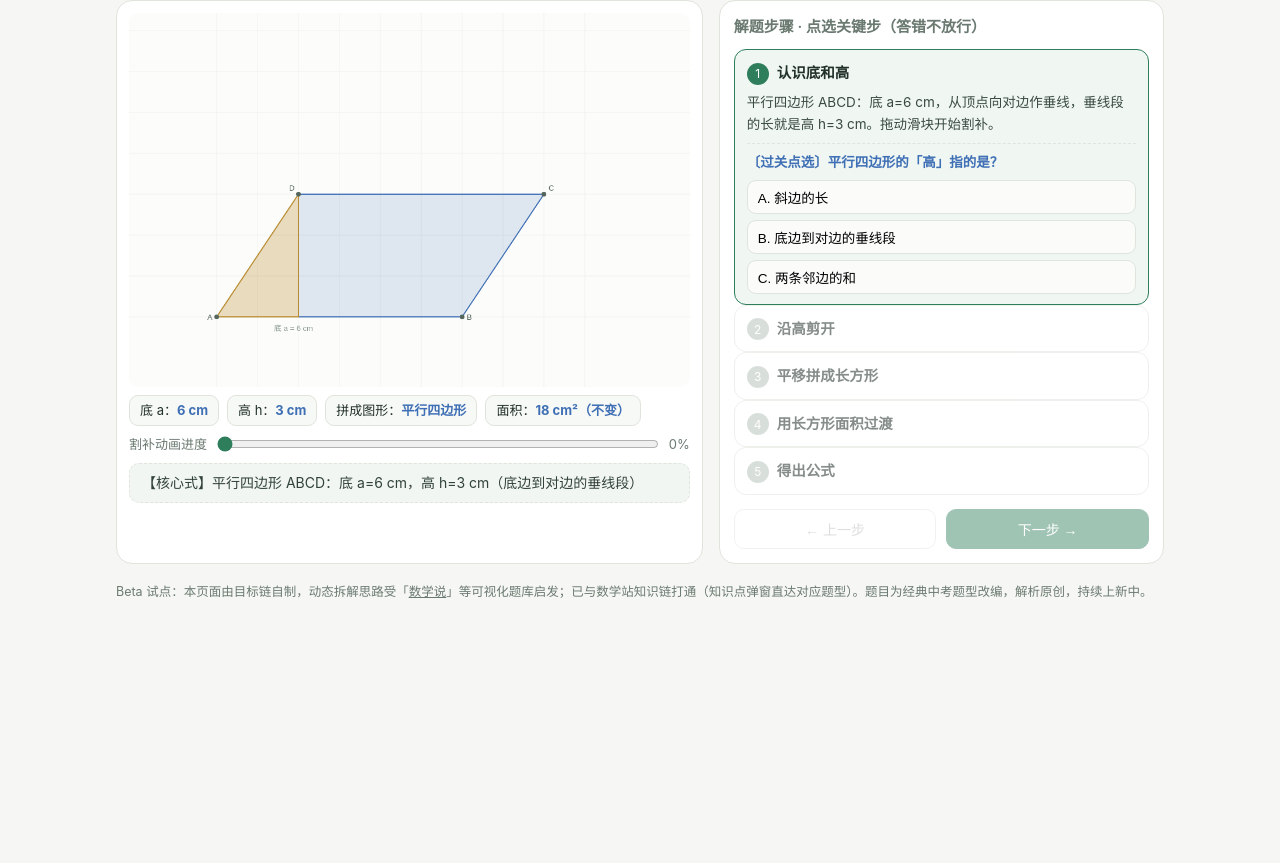
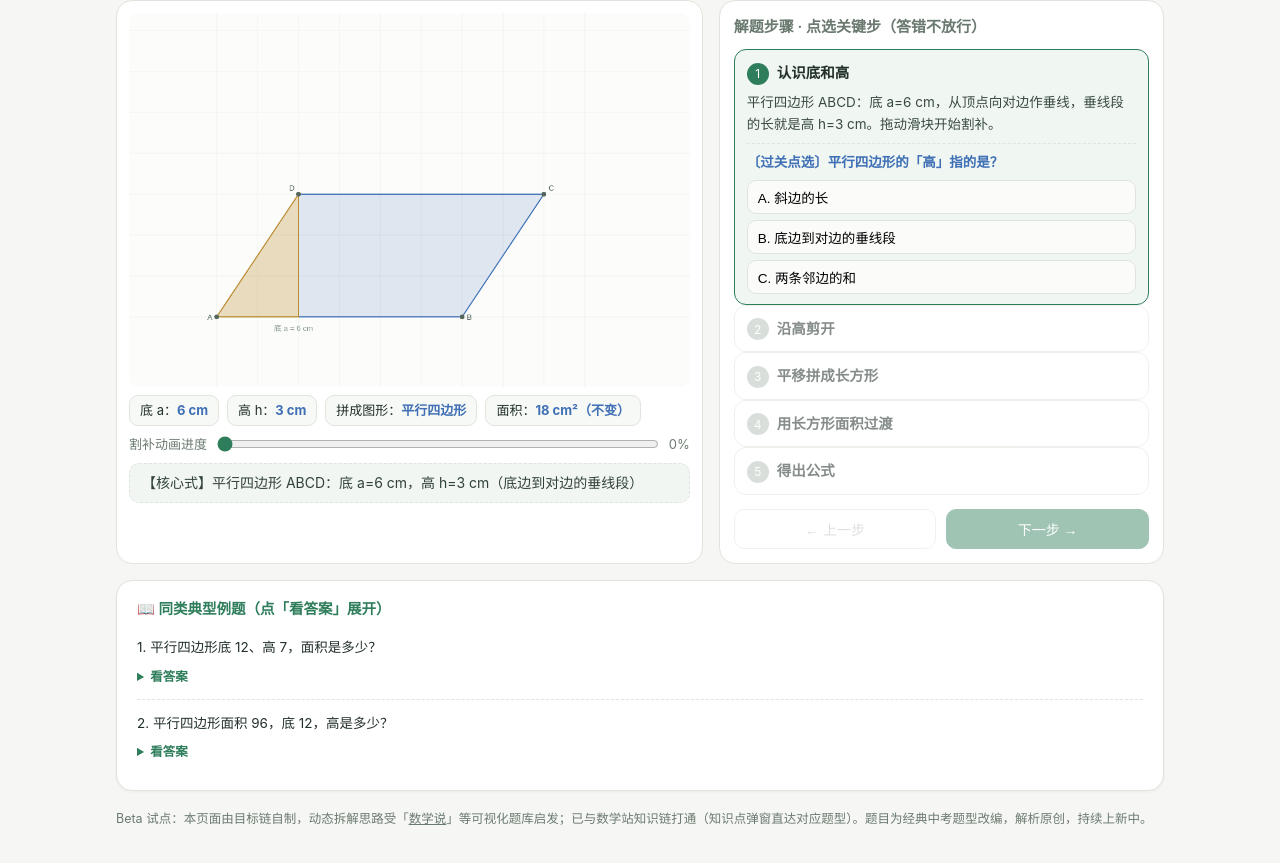
Before and after one commit to jinxiuqilin/mubiaolian, a plain HTML site: page mathviz/index.html in a window 1280 px wide. Shown: the part 546-1409 px from the top of the page. Before the commit the page ends 1208 px from the top, so only its background shows below. Drawn offline with Linux system fonts and the light colour scheme.

Commit message:
mathviz 全部 15 题配典型例题：每题 2 道同类例题（题干+答案+思路，答案折叠），展示在解题区下方随题型切换

```diff
--- a/mathviz/index.html
+++ b/mathviz/index.html
@@ -60,6 +60,15 @@ canvas#cv{width:100%;height:auto;display:block;border-radius:10px;background:#fc
 .btn:disabled{opacity:.45;cursor:not-allowed}
 .footnote{margin-top:18px;font-size:12.5px;color:var(--dim)}
 @media(max-width:760px){.stage{flex-direction:column}.steps{min-width:0}}
+.exbox{background:var(--card);border:1px solid var(--line);border-radius:16px;padding:16px 20px;margin-top:16px;box-shadow:0 1px 3px rgba(34,48,42,.05)}
+.exbox h3{font-size:14.5px;font-weight:700;color:var(--acc);margin:0 0 4px}
+.exitem{padding:12px 0;border-top:1px dashed var(--line)}
+.exitem:first-of-type{border-top:none}
+.exq{font-size:13.5px;color:var(--ink);line-height:1.65}
+.exitem details{margin-top:8px}
+.exitem summary{font-size:12.5px;color:var(--acc);cursor:pointer;font-weight:600;user-select:none}
+.exa{font-size:13px;color:var(--dim);margin-top:8px;background:rgba(46,125,91,.06);border-radius:10px;padding:10px 14px;line-height:1.7}
+.exa b{color:var(--ink)}
 </style>
 </head>
 <body>
@@ -94,6 +103,8 @@ canvas#cv{width:100%;height:auto;display:block;border-radius:10px;background:#fc
       </div>
     </div>
   </div>
+
+  <div class="exbox" id="exbox"></div>
 
   <p class="footnote">Beta 试点：本页面由目标链自制，动态拆解思路受「<a href="https://www.shuxueshuo.com" target="_blank" rel="noopener" style="color:inherit;text-decoration:underline">数学说</a>」等可视化题库启发；已与数学站知识链打通（知识点弹窗直达对应题型）。题目为经典中考题型改编，解析原创，持续上新中。</p>
 </div>
@@ -886,6 +897,8 @@ function drawO(){
 }
 const PROBS=[
  {name:'A',tab:'题 A · 二次函数动点求最值',grade:'中考',draw:drawA,
+  ex:[['抛物线 y = x² − 4x + 3 与 x 轴的交点坐标是？','(1,0) 和 (3,0)','令 y=0：x²−4x+3=0 → (x−1)(x−3)=0，交点横坐标就是两个根'],
+     ['y = −x² + 2x + 3 的最大值是多少？','4（当 x=1 时）','配方 y = −(x−1)² + 4，开口向下 → 顶点处取最大']],
   slider:{label:'P 点位置（x）',min:10,max:2900,val:1500,fmt:v=>(v/1000).toFixed(2)},
   apply:v=>{px=v/1000;},
   readout:()=>[
@@ -907,6 +920,8 @@ const PROBS=[
     q:'S 的最大值 = ？',o:['27/8','9/2','27/4'],a:0,hint:'顶点纵坐标 27/8 = 3.375。'}
   ]},
  {name:'B',tab:'题 B · 正方形折叠求线段',grade:'中考',draw:drawB,
+  ex:[['矩形 ABCD，AB=8，AD=10，把 △ADE 沿 AE 折叠使 D 恰好落在 BC 上的 F 处，求 BF。','BF = 6','折叠不变长 → AF=AD=10；Rt△ABF 中 AB=8 → BF=√(10²−8²)=6'],
+     ['矩形 ABCD，AB=4，BC=8，沿对角线 AC 折叠，B 落在 B′，B′C 交 AD 于 E，求 △DEC 的面积。','6','AD∥BC → ∠EAC=∠ECA → AE=CE；设 AE=x 解得 x=5 → DE=3，S=½×3×4=6']],
   slider:{label:'折叠角度',min:0,max:180,val:180,fmt:v=>Math.round(v)+'°'},
   apply:v=>{fold=v;},
   readout:()=>[['折叠角',Math.round(fold)+'°'],['DG（答案区，解完看）',cur>=4?'4.5':'待解']],
@@ -927,6 +942,8 @@ const PROBS=[
     q:'DG = ？',o:['3','4.5','5'],a:1,hint:'展开 (12−x)²，消去 x² 项。'}
   ]},
  {name:'C',tab:'题 C · 方案比较（一次函数与不等式）',grade:'中考',draw:drawC,
+  ex:[['甲店笔 3 元/支，乙店 2 元/支但需先付 12 元会员费，买几支时两店同价？','12 支','3x = 2x+12 → x=12；少于 12 支选甲，多于 12 支选乙'],
+     ['话费 A：月租 18 元 + 0.1 元/分；B：无月租 0.25 元/分。通话超过多少分钟 A 更划算？','超过 120 分钟','18+0.1x < 0.25x → x>120']],
   slider:{label:'人数 x',min:1,max:20,val:12,fmt:v=>Math.round(v)+' 人'},
   apply:v=>{nx=Math.round(v);},
   readout:()=>[['人数 x',nx+' 人'],['A 方案',(nx*80)+' 元'],['B 方案',(40*nx+400)+' 元'],['当前更省',nx<10?'A 方案':nx>10?'B 方案':'一样省']],
@@ -947,6 +964,8 @@ const PROBS=[
     q:'24 人参加，最少费用 = ？',o:['1920 元','1360 元','1000 元'],a:1,hint:'24>10 选 B：40×24+400。'}
   ]},
  {name:'D',tab:'题 D · 垂径定理',grade:'中考',draw:drawD,
+  ex:[['⊙O 半径 10，弦 AB=16，求圆心 O 到弦 AB 的距离。','6','作弦心距 OM → AM=8，OM=√(10²−8²)=6'],
+     ['拱桥跨度 AB=16，拱高 4，求弧所在圆的半径。','10','设半径 r：r² = (r−4)² + 8² → 8r=80 → r=10']],
   slider:{label:'弦心距 d',min:0,max:490,val:300,fmt:v=>(v/100).toFixed(1)},
   apply:v=>{dd=v/100;},
   readout:()=>[['弦心距 d',dd.toFixed(1)],['AM=√(25−d²)',Math.sqrt(25-dd*dd).toFixed(2)],['AB=2AM',(2*Math.sqrt(25-dd*dd)).toFixed(2)]],
@@ -967,6 +986,8 @@ const PROBS=[
     q:'若 d=3，则 AB = ？',o:['6','8','10'],a:1,hint:'AM=√(25−9)=4，再乘 2。'}
   ]},
  {name:'E',tab:'题 E · 平行四边形面积（割补法）',grade:'五上',draw:drawE,
+  ex:[['平行四边形底 12、高 7，面积是多少？','84','S = 底×高 = 12×7'],
+     ['平行四边形面积 96，底 12，高是多少？','8','h = 96÷12 = 8']],
   slider:{label:'割补动画进度',min:0,max:100,val:0,fmt:v=>Math.round(v)+'%'},
   apply:v=>{cutT=Math.round(v);},
   readout:()=>[['底 a','6 cm'],['高 h','3 cm'],['拼成图形',cutT>=99?'长方形 6×3':'平行四边形'],['面积','18 cm²（不变）']],
@@ -987,6 +1008,8 @@ const PROBS=[
     q:'平行四边形面积 = ？',o:['底×高','底+高','(底+高)×2'],a:0,hint:'S = a×h。'}
   ]},
  {name:'F',tab:'题 F · 三角形面积（倍拼法）',grade:'五上',draw:drawF,
+  ex:[['三角形底 8、高 6，面积是多少？','24','S = 底×高÷2 = 8×6÷2'],
+     ['三角形面积 30，底 10，高是多少？','6','h = 30×2÷10 = 6']],
   slider:{label:'旋转拼合进度',min:0,max:100,val:0,fmt:v=>Math.round(v)+'%'},
   apply:v=>{rotT=Math.round(v);},
   readout:()=>[['底 a','6 cm'],['高 h','3 cm'],['平行四边形面积','6×3=18 cm²'],['三角形面积','18÷2=9 cm²']],
@@ -1007,6 +1030,8 @@ const PROBS=[
     q:'底 6、高 3 的三角形面积 = ？',o:['18','9','36'],a:1,hint:'6×3 再除以 2。'}
   ]},
  {name:'G',tab:'题 G · 排水法求体积',grade:'五下',draw:drawG,
+  ex:[['水槽底面积 60 cm²，放入石块后水面从 5 cm 升到 8 cm，石块体积是多少？','180 cm³','V = 底面积×水面上升高度 = 60×3'],
+     ['石块体积 120 cm³，放入底面积 40 cm² 的水槽，水面上升多少？','3 cm','Δh = 120÷40 = 3']],
   slider:{label:'石块体积',min:0,max:800,val:500,fmt:v=>Math.round(v)+' cm³'},
   apply:v=>{stoneV=Math.round(v);},
   readout:()=>[['放入前水位','6 cm'],['水位上升',(stoneV/200).toFixed(1)+' cm'],['当前水位',(6+stoneV/200).toFixed(1)+' cm'],['底面积','200 cm²']],
@@ -1027,6 +1052,8 @@ const PROBS=[
     q:'石块体积 = ？',o:['300 cm³','500 cm³','1200 cm³'],a:1,hint:'200×2.5。'}
   ]},
  {name:'H',tab:'题 H · 梯形面积（转化法）',grade:'五上',draw:drawH,
+  ex:[['梯形上底 4、下底 10、高 6，面积是多少？','42','S = (4+10)×6÷2'],
+     ['梯形面积 60，上底 5、下底 10，高是多少？','8','h = 60×2÷(5+10) = 8']],
   slider:{label:'旋转拼合进度',min:0,max:100,val:0,fmt:v=>Math.round(v)+'%'},
   apply:v=>{traT=Math.round(v);},
   readout:()=>[['上底 a','4 cm'],['下底 b','6 cm'],['高 h','3 cm'],['平行四边形面积','(4+6)×3=30 cm²'],['梯形面积','30÷2=15 cm²']],
@@ -1047,6 +1074,8 @@ const PROBS=[
     q:'梯形面积 = ？',o:['(4+6)×3÷2','(4+6)×3','4×6×3'],a:0,hint:'先算整体，再除以 2。'}
   ]},
  {name:'I',tab:'题 I · 圆的面积（切拼法）',grade:'六上',draw:drawI,
+  ex:[['圆的半径是 5，面积是多少？（π 取 3.14）','78.5','S = πr² = 3.14×5² = 3.14×25'],
+     ['一个圆的直径是 12，它的面积是多少？','36π ≈ 113.04','r = 6，S = π×6² = 36π']],
   slider:{label:'拼合进度',min:0,max:100,val:0,fmt:v=>Math.round(v)+'%'},
   apply:v=>{joinT=Math.round(v);},
   readout:()=>[['等分份数','16 份'],['拼出的图形',joinT>=98?'近似长方形':'圆形（16 个扇形）'],['近似的长','πr ≈ 9.42'],['近似的宽','r = 3'],['圆的面积','3.14×3² = 28.26 cm²']],
@@ -1067,6 +1096,8 @@ const PROBS=[
     q:'圆的面积公式 = ？',o:['πr','πr²','2πr'],a:1,hint:'长×宽 = πr × r。'}
   ]},
  {name:'J',tab:'题 J · 展开图与表面积',grade:'五下',draw:drawJ,
+  ex:[['长方体长 5、宽 4、高 3，表面积是多少？','94','2×(5×4 + 5×3 + 4×3) = 2×47'],
+     ['长方体表面积 148，长 6、宽 4，高是多少？','5','2×(24 + 6h + 4h) = 148 → 10h = 50']],
   slider:{label:'展开进度',min:0,max:100,val:0,fmt:v=>Math.round(v)+'%'},
   apply:v=>{unfoldT=Math.round(v);},
   readout:()=>[['长×宽×高','6 × 4 × 3 cm'],['展开状态',unfoldT>=98?'十字展开图':'折叠的长方体'],['三组面','上下24 · 前后18 · 左右12'],['表面积','2×(24+18+12)=108 cm²']],
@@ -1087,6 +1118,8 @@ const PROBS=[
     q:'表面积 = ？',o:['54 cm²','108 cm²','216 cm²'],a:1,hint:'2×(24+18+12)。'}
   ]},
  {name:'K',tab:'题 K · 一半模型（平行四边形）',grade:'五上+',draw:drawK,
+  ex:[['平行四边形面积 40，P 是内部任意一点，S△PAB + S△PCD = ？','20','对边两块三角形面积之和 = 面积的一半，与 P 位置无关'],
+     ['平行四边形底 10、高 8，P 是内部一点，上下两个三角形的面积之和是多少？','40','½×10×8 = 40（一半模型）']],
   slider:{label:'P 点位置（沿路径滑动）',min:0,max:100,val:40,fmt:v=>Math.round(v)+'%'},
   apply:v=>{halfT=Math.round(v);},
   readout:()=>{const t=halfT/100,y=0.6+1.8*t;
@@ -1109,6 +1142,8 @@ const PROBS=[
     q:'一半模型的结论是？',o:['四块面积都相等','对边两块之和 = 一半','面积越来越大'],a:1,hint:'P 在动，和不动。'}
   ]},
  {name:'L',tab:'题 L · 蝴蝶模型（梯形蝴蝶定理）',grade:'五下+',draw:drawL,
+  ex:[['梯形上底 4、下底 8，对角线分出的上△与下△的面积比是多少？','1:4','面积比 = a²:b² = 16:64 = 1:4'],
+     ['蝴蝶模型中 S上=2、S下=8，每个翅膀（翼）的面积是多少？','4','S翼 = √(S上×S下) = √16 = 4']],
   slider:{label:'下底 b',min:2,max:6,val:4,fmt:v=>v.toFixed(0)+' cm'},
   apply:v=>{flyB=Math.round(v);},
   readout:()=>{const h1=3-3*flyB/(2+flyB),h2=3-h1,sU=h1,sD=flyB*h2/2;
@@ -1131,6 +1166,8 @@ const PROBS=[
     q:'b=4 时（S上=1，S下=4），S翼 = ？',o:['√5','2','4'],a:1,hint:'√(S上×S下) = √4 = 2。'}
   ]},
  {name:'M',tab:'题 M · 拉窗帘模型（等积变形）',grade:'五上+',draw:drawM,
+  ex:[['三角形底 10、高 6，顶点沿平行于底边的直线滑动，面积会变吗？','不变，恒为 30','等底等高 → 等积，S = ½×10×6'],
+     ['两个三角形同底（8）、等高（5），面积分别是多少？','都是 20','S = ½×8×5 = 20，与顶点位置无关']],
   slider:{label:'顶点 A′ 位置',min:0,max:100,val:50,fmt:v=>Math.round(v)+'%'},
   apply:v=>{curt=Math.round(v);},
   readout:()=>[['A′ 横坐标',(-1+8*curt/100).toFixed(1)],['底 BC','6 cm（不变）'],['高 h','3 cm（不变）'],['面积','9 cm²（恒定）']],
@@ -1152,6 +1189,8 @@ const PROBS=[
     q:'拉窗帘模型的依据？',o:['等底等高 → 等积','周长相等 → 面积相等','像就行'],a:0,hint:'抓住不变的底和高。'}
   ]},
  {name:'N',tab:'题 N · 勾股定理（风车拼图）',grade:'八下',draw:drawN,
+  ex:[['直角三角形两直角边为 6 和 8，斜边长是多少？','10','c = √(6²+8²) = √100 = 10'],
+     ['梯子长 13 米斜靠墙，底端离墙 5 米，顶端离地多高？','12 米','√(13²−5²) = √144 = 12']],
   slider:{label:'直角边 a',min:1,max:4,step:0.5,val:3,fmt:v=>v.toFixed(1)+' cm'},
   apply:v=>{pyA=Math.round(v*2)/2;},
   readout:()=>{const b=Math.sqrt(25-pyA*pyA);
@@ -1174,6 +1213,8 @@ const PROBS=[
     q:'a=3、b=4 时 c = ？',o:['5','6','7'],a:0,hint:'3²+4²=25=5²。'}
   ]},
  {name:'O',tab:'题 O · 相似与位似',grade:'九下',draw:drawO,
+  ex:[['△ABC∽△DEF，相似比 1:3，周长比是多少？','1:3','周长比 = 相似比'],
+     ['两个相似三角形的面积比是 4:9，相似比是多少？','2:3','相似比 = √(面积比) = √(4/9) = 2:3']],
   slider:{label:'位似比 k（放大倍数）',min:1,max:2.4,step:0.1,val:1.5,fmt:v=>v.toFixed(1)+' 倍'},
   apply:v=>{simK=Math.round(v*10)/10;},
   readout:()=>[['位似比 k',simK.toFixed(1)+' 倍'],['对应边比 A′B′/AB',simK.toFixed(1)],['周长比',simK.toFixed(1)],['面积比',(simK*simK).toFixed(2)]],
@@ -1246,7 +1287,12 @@ function switchProb(i){prob=i;cur=0;P().steps.forEach(s=>s.passed=false);
   const sl=document.getElementById('slider');
   sl.min=P().slider.min;sl.max=P().slider.max;sl.step=P().slider.step||1;sl.value=P().slider.val;
   P().apply(+sl.value);document.getElementById('sliderVal').textContent=P().slider.fmt(+sl.value);
-  syncUI();}
+  renderEx();syncUI();}
+function renderEx(){
+  const box=document.getElementById('exbox'),ex=P().ex||[];
+  box.innerHTML='<h3>📖 同类典型例题（点「看答案」展开）</h3>'+
+    ex.map((e,i)=>`<div class="exitem"><div class="exq">${i+1}. ${e[0]}</div><details><summary>看答案</summary><div class="exa"><b>答案：</b>${e[1]}<br><b>思路：</b>${e[2]}</div></details></div>`).join('');
+}
 document.getElementById('slider').addEventListener('input',e=>{
   P().apply(+e.target.value);
   document.getElementById('sliderVal').textContent=P().slider.fmt(+e.target.value);
```
